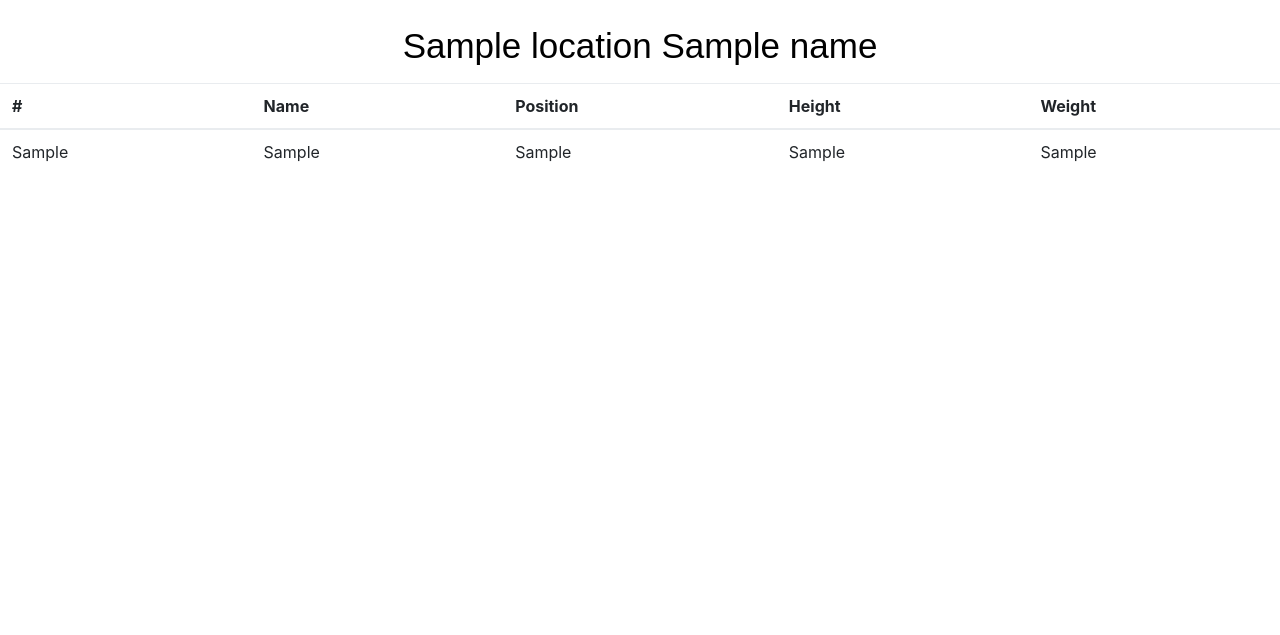
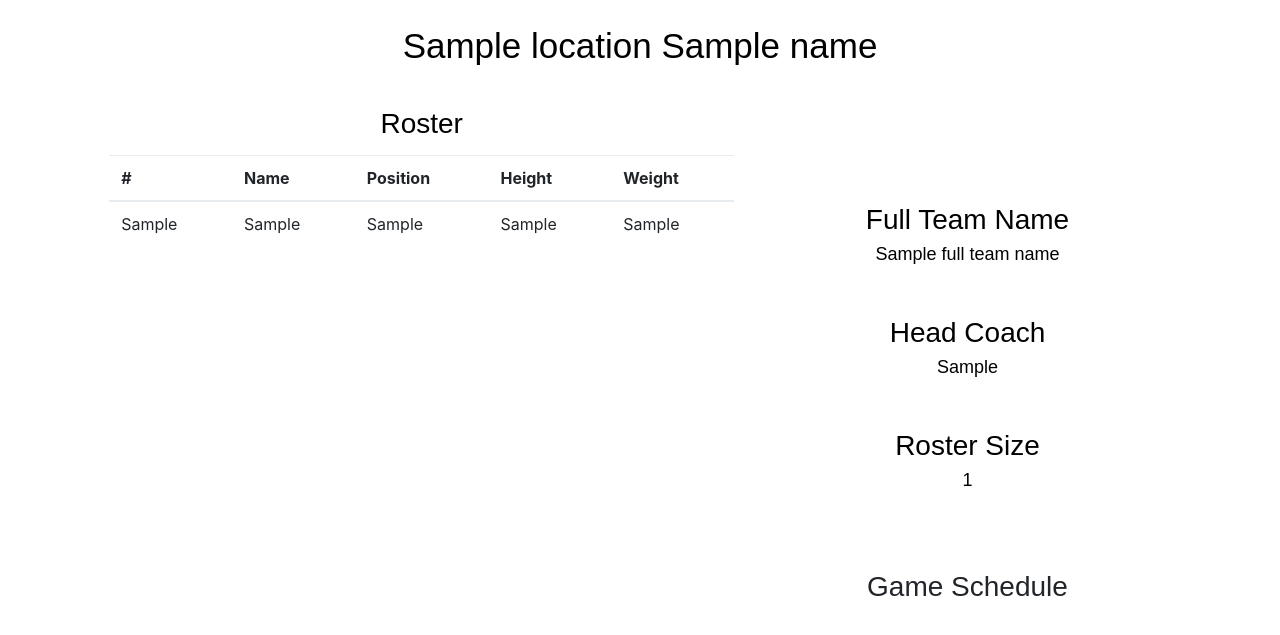
Before and after one commit to jrebibo/nba_db_project, a Django app: template nbaDashboard/the_league/templates/team.html in a window 1280 px wide. Shown: the part 94-729 px from the top of the page. Run offline with Django 3.2, Linux system fonts and the light colour scheme; the template is opened without the code that fills it: most values are stand-ins (such as "Sample title", 1, 10 or a date in 2020); some libraries are stand-ins or nearby versions.

Commit message:
remade team page and added columns to player search page

```diff
--- a/nbaDashboard/the_league/templates/team.html
+++ b/nbaDashboard/the_league/templates/team.html
@@ -6,6 +6,51 @@
   .clickable-row :hover {
     cursor: pointer;
   }
+
+
+  .subtitle {
+    margin: auto;
+    text-align: center;
+    font-size: 28px;
+    font-family: "Pragmatica", arial;
+    color: black;
+    padding-top: 20px;
+    padding-bottom: 10px;
+    }
+
+  .subsubtitle {
+    margin: auto;
+    text-align: center;
+    font-size: 28px;
+    font-family: "Pragmatica", arial;
+    color: black;
+    padding-top: 20px;
+    }
+
+  .information {
+    margin: auto;
+    text-align: center;
+    font-size: 18px;
+    font-family: "Pragmatica", arial;
+    color: black;
+    }
+
+
+
+  .link-button {
+    background:none!important;
+    color:inherit;
+    border:none;
+    padding:0!important;
+    font-size: 28px;
+    font-family: "Pragmatica", arial;
+    cursor: pointer;
+  }
+  .link-button:hover {
+    color: #0645AD;
+    text-decoration-line: underline;
+  }
+
 
   </style>
 {% endblock %}
@@ -16,7 +61,11 @@
     {{ location }} {{ name }}
 </div>
 <div class = context>
-    <table class="table table-hover">
+  <div class = row>
+    <div class = "col-1"></div>
+    <div class = "col-6">
+      <div class = subtitle> Roster </div>
+      <table class="table table-hover">
         <thead>
           <tr>
             <th scope="col">#</th>
@@ -39,6 +88,32 @@
         </tbody>
       </table>
     </div>
+    <div class = "col-4">
+      <br><br><br><br>
+      <center>
+        <div class = subsubtitle> Full Team Name </div>
+        <div class = information> {{ full_team_name }} </div>
+      </center>
+      <br>
+      <center>
+        <div class = subsubtitle> Head Coach </div>
+        <div class = information> {{ head_coach }} </div>
+      </center>
+      <br>
+      <center>
+        <div class = subsubtitle> Roster Size </div>
+        <div class = information> {{ roster_size }} </div>
+      </center>
+      <br> <br> <br>
+      <center>
+      <form method = GET action = "{% url 'game_schedule' %}">
+        <input type = hidden name = "team_selection" value = "{{ full_team_name }}">
+        <button type = submit class = "link-button"> Game Schedule </button>
+      </form>
+      </center>
+    </div>
+  </div>
+</div>
 
     <script>
       $(document).ready(function() {
```
Also changed, not shown: nbaDashboard/the_league/templates/player_search_results.html (+33 -2 lines), nbaDashboard/the_league/views.py (+39 -4 lines).
